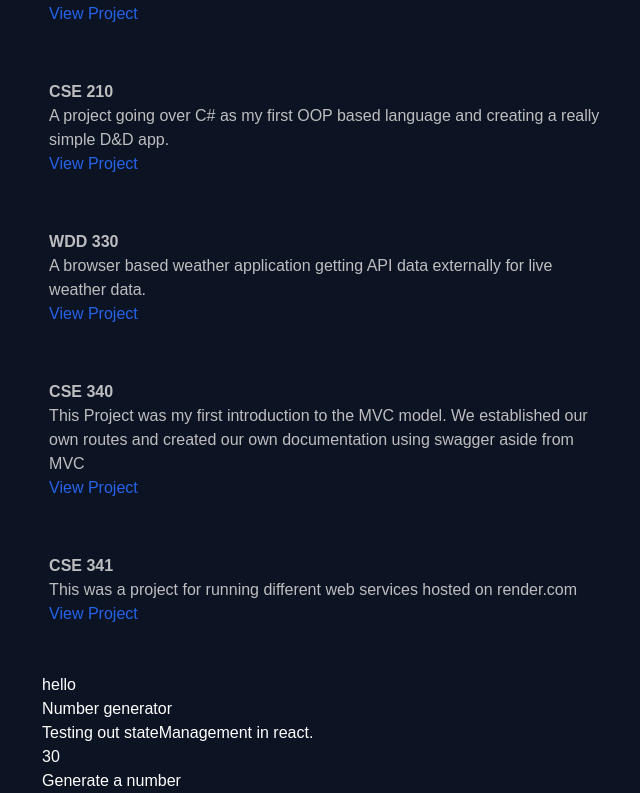
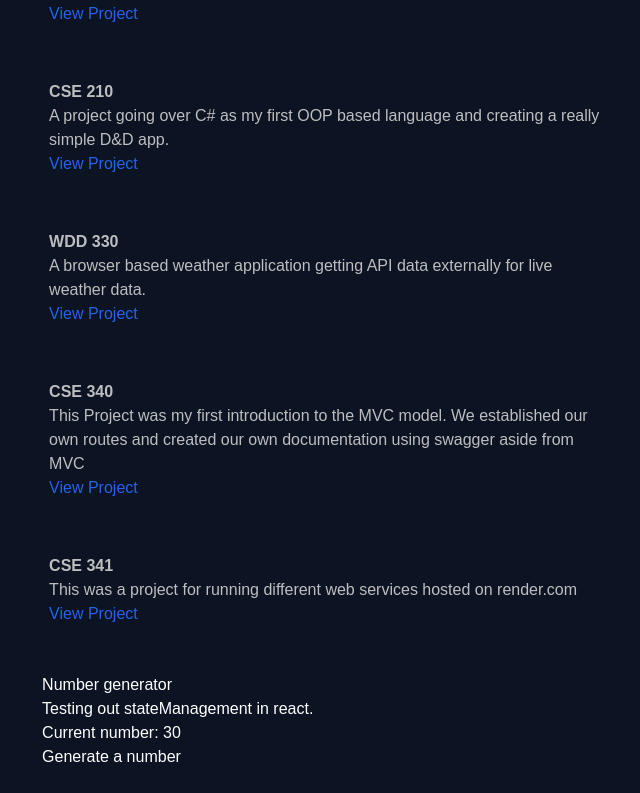
Before and after one commit to Nr1cha/DevPortfolio, a Next.js app: page / in a window 1280 px wide. Shown: the part 825-1618 px from the top of the page, without its empty margins (614-1254 px from the left). After the commit the page ends 1594 px from the top, so only its background shows below. Built offline with nearby package versions, Linux system fonts and the light colour scheme.

Commit message:
removed div on page and added more to array

```diff
--- a/src/app/components/statePractice.js
+++ b/src/app/components/statePractice.js
@@ -3,17 +3,19 @@ import { React, useState } from 'react';
 
 function StatePractice() {
 
-    const [number, setNumber] = useState(30);
-    const handleClick = () => {
-        setNumber(40);
-    }
+    const [numbers] = useState([10, 20, 30, 40, 50, 60, 70, 80, 90, 100]);
+    const [selectedNumber, setSelectedNumber] = useState(30);
+    const pickRandomNumber = () => {
+        const randomIndex = Math.floor(Math.random() * numbers.length);
+        setSelectedNumber(numbers[randomIndex]);
+    };
 
     return (
         <div className='practice'>
             <h1>Number generator</h1>
             <p>Testing out stateManagement in react.</p>
-            <p>{number}</p>
-            <button onClick={handleClick}>Generate a number</button>
+            <p>Current number: {selectedNumber}</p>
+            <button onClick={pickRandomNumber}>Generate a number</button>
         </div>
     );
 }
--- a/src/app/page.js
+++ b/src/app/page.js
@@ -29,7 +29,6 @@ export default function Home() {
         <main id='content'>
           <p className="collegeProjects">COLLEGE PROJECTS</p>
           <Projects />
-          <div>hello</div>
           <StatePractice />
         </main>
       </div>
```
